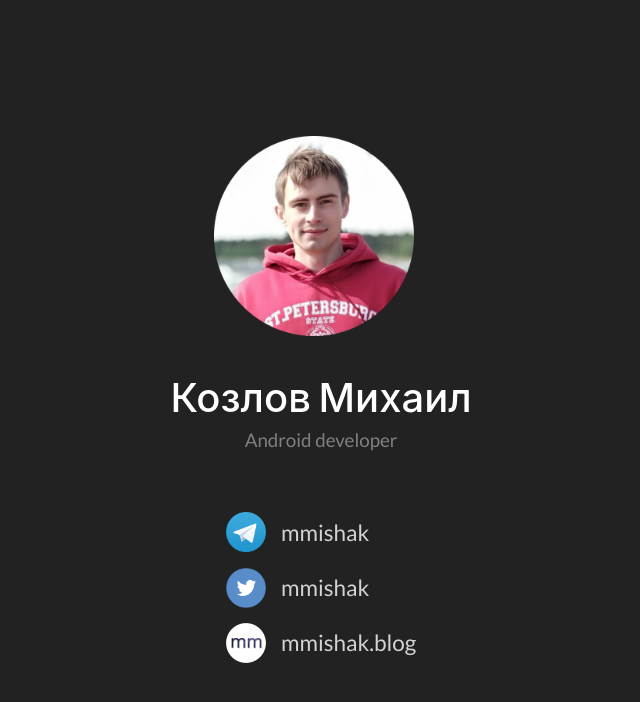
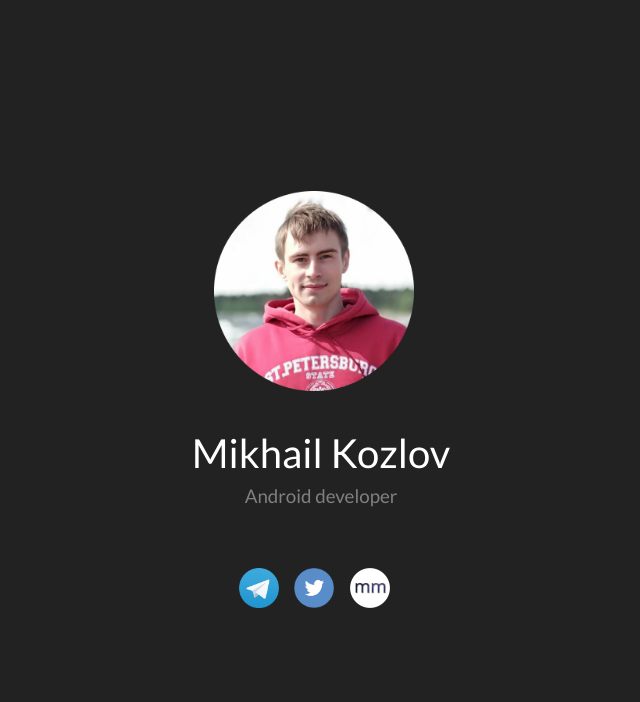
Before and after one commit to mmishak/mmishak.github.io, a plain HTML site: page index.html in a window 1280 px wide. Shown: the whole page, without its empty margins (319-959 px from the left). Drawn offline with nearby package versions, Linux system fonts and the light colour scheme.

Commit message:
index.html

```diff
--- a/index.html
+++ b/index.html
@@ -32,23 +32,16 @@
                 <img src="images/avatar_round.png" width="200">
                 <br/>
                 <br/>
-                <h2 class="cover-heading">Козлов Михаил</h1>
+                <h2 class="cover-heading">Mikhail Kozlov</h1>
                 <h5>Android developer</h5>
                 <br/>
                 <br/>
 
                 <table style="margin: 0px auto;">
                     <tr>
-                        <td><img src="images/tg_logo.png" width="40"></td>
-                        <td><a href="http://t.me/mmishak" target="_blank"><h4>mmishak</h5></a></td>
-                    </tr>
-                    <tr>
-                        <td><img src="images/twitter_logo.png" width="40"></td>
-                        <td><a href="http://twitter.com/mmishak" target="_blank"><h4>mmishak</h5></a></td>
-                    </tr>
-                    <tr>
-                        <td><img src="images/logo.png" width="40"></td>
-                        <td><a href="http://t.me/mmishakblog" target="_blank"><h4>mmishak.blog</h5></a></td>
+                        <td><a href="http://t.me/mmishak" target="_blank"><img src="images/tg_logo.png" width="40"></a></td>
+                        <td><a href="http://twitter.com/mmishak" target="_blank"><img src="images/twitter_logo.png" width="40"></a></td>
+                        <td><a href="http://t.me/mmishakblog" target="_blank"><img src="images/logo.png" width="40"></a></td>
                     </tr>
                 </table>
 
```
